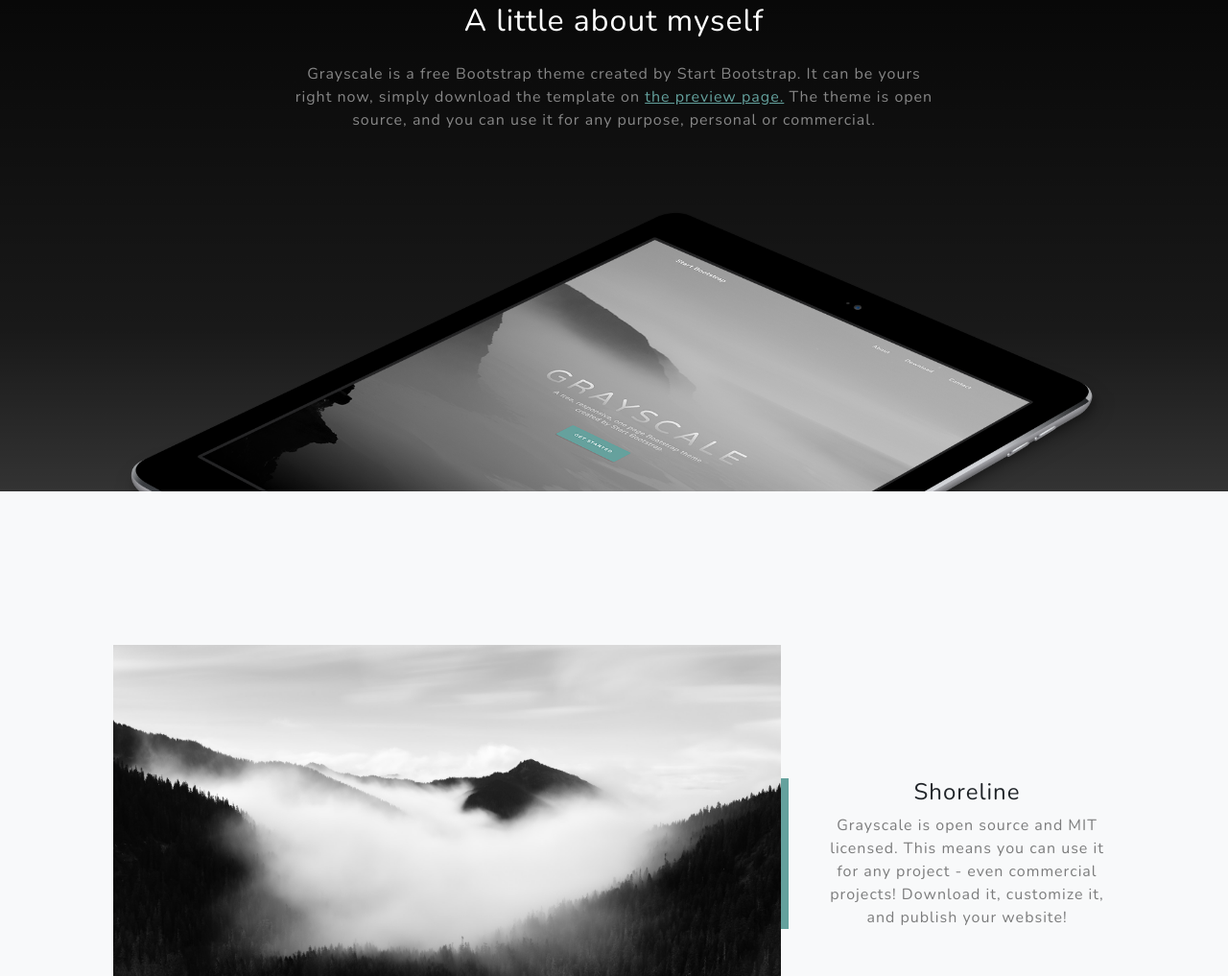
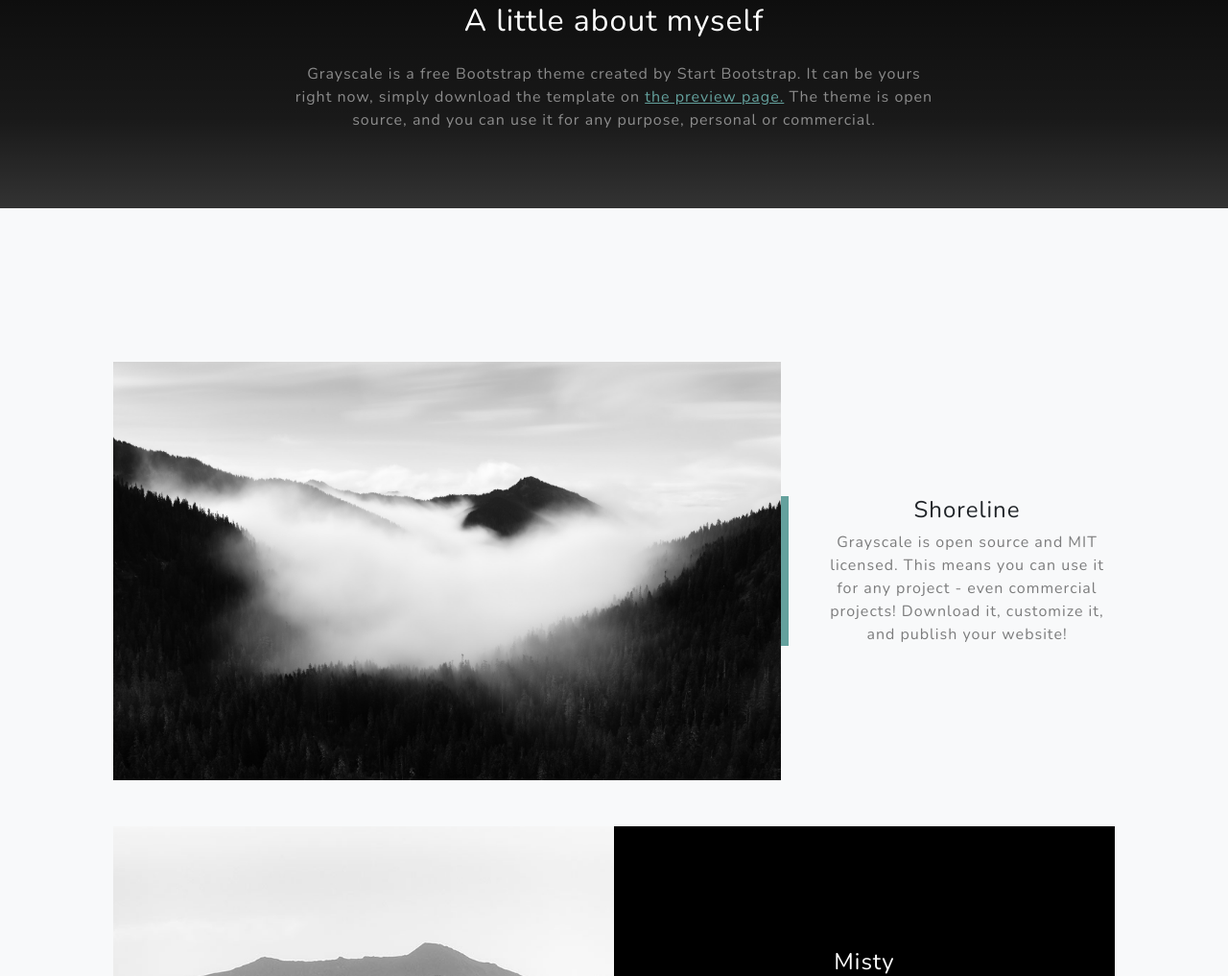
Before and after one commit to LucasHouska/Lucas-Houska-website, a plain HTML site: page index.html in a window 1280 px wide. Shown: the part 957-1974 px from the top of the page at 96% size. Drawn offline with nearby package versions, Linux system fonts and the light colour scheme.

Commit message:
got rid of ipad photo

```diff
--- a/index.html
+++ b/index.html
@@ -58,7 +58,7 @@
                         </p>
                     </div>
                 </div>
-                <img class="img-fluid" src="assets/img/ipad.png" alt="..." />
+                <!-- <img class="img-fluid" src="assets/img/ipad.png" alt="..." /> -->
             </div>
         </section>
         <!-- Projects-->
```
